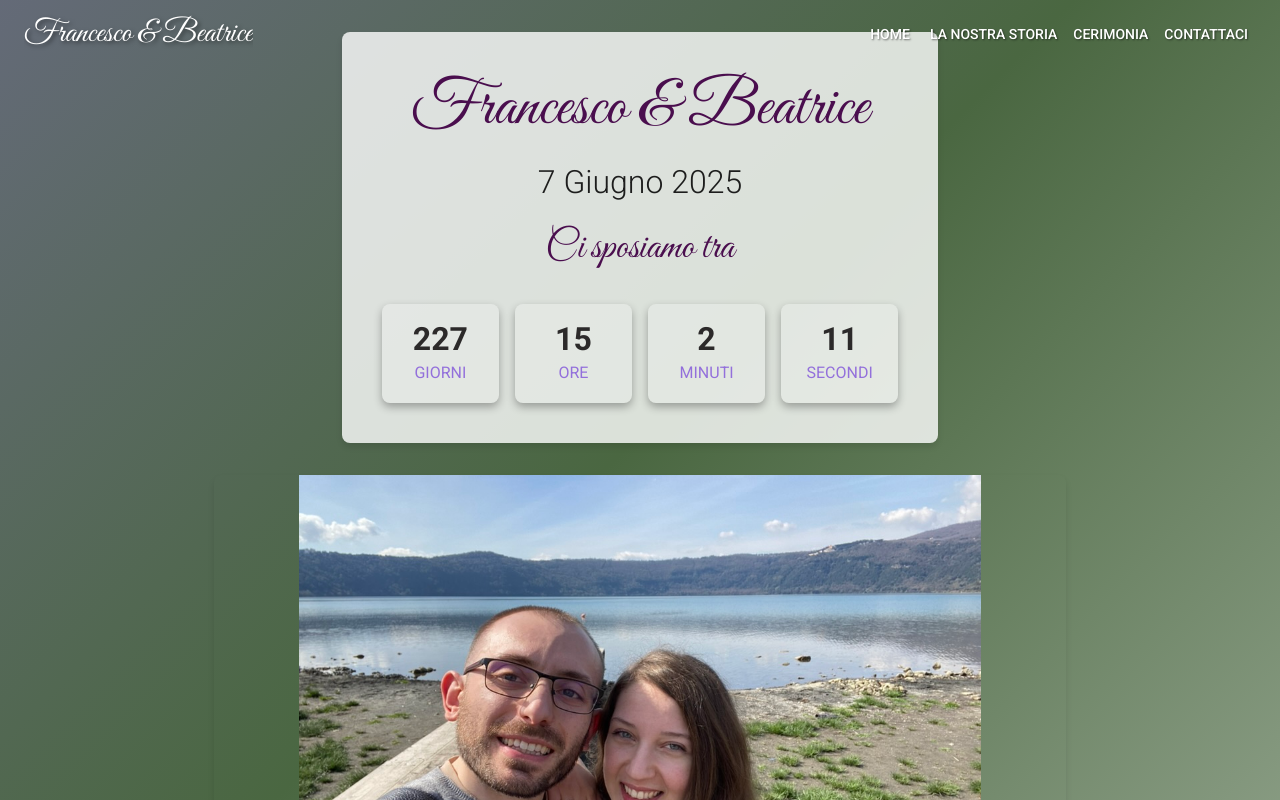
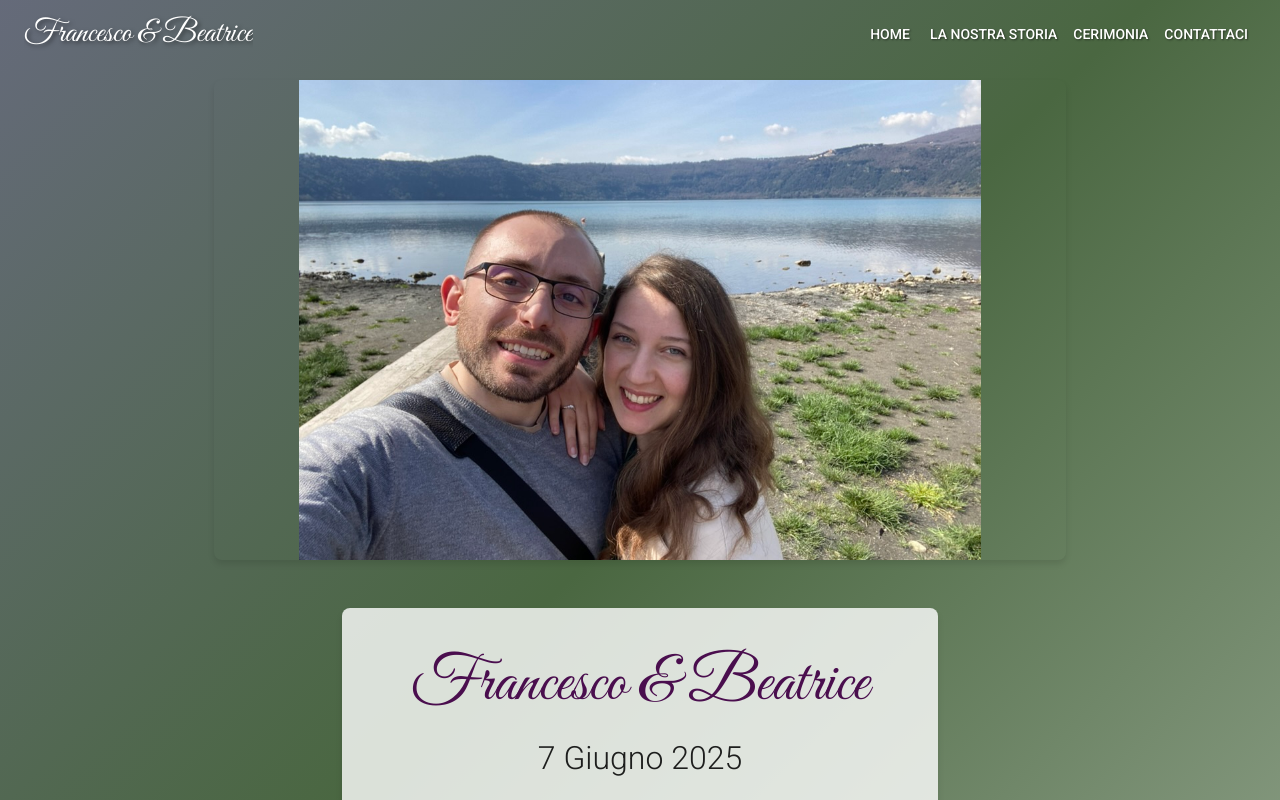
Before and after one commit to francescopesoli/wedding, a Next.js app: page / in a window 1280 px wide. Shown: the top 800 px of the page. Built offline with nearby package versions, Linux system fonts and the light colour scheme.

Commit message:
feat: updated some components

```diff
--- a/src/components/Countdown.tsx
+++ b/src/components/Countdown.tsx
@@ -1,5 +1,5 @@
 import React, { useState, useEffect } from 'react';
-import { Typography, Box, Grid, CircularProgress } from '@mui/material';
+import {Typography, Box, Grid, CircularProgress,useTheme, useMediaQuery} from '@mui/material';
 
 interface CountdownProps {
     targetDate: Date;
@@ -15,6 +15,8 @@ interface TimeLeft {
 const Countdown: React.FC<CountdownProps> = ({ targetDate }) => {
     const [timeLeft, setTimeLeft] = useState<TimeLeft>({});
     const [isLoading, setIsLoading] = useState(true);
+    const theme = useTheme();
+    const isMobile = useMediaQuery(theme.breakpoints.down('sm'));
 
     const labels: { [key: string]: string } = {
         days: 'Giorni',
@@ -50,7 +52,7 @@ const Countdown: React.FC<CountdownProps> = ({ targetDate }) => {
     if (isLoading) {
         return (
             <Box sx={{ display: 'flex', justifyContent: 'center', mt: 4 }}>
-                <CircularProgress />
+                <CircularProgress size={isMobile ? 30 : 40} />
             </Box>
         );
     }
@@ -64,39 +66,38 @@ const Countdown: React.FC<CountdownProps> = ({ targetDate }) => {
     }
 
     return (
-        <Box sx={{ mt: 4 }}>
-            <Grid container spacing={2} justifyContent="center">
+        <Box sx={{ mt: { xs: 1, sm: 2 } }}>
+            <Grid container spacing={isMobile ? 1 : 2} justifyContent="center">
                 {Object.entries(timeLeft).map(([interval, value]) => (
-                    <Grid item key={interval} xs={6} sm={3}>
+                    <Grid item key={interval}>
                         <Box
                             sx={{
-                                backgroundColor: 'rgba(255, 255, 255, 0.2)',
-                                padding: 2,
+                                backgroundColor: 'primary.main',
+                                padding: isMobile ? '4px 8px' : '8px 16px',
                                 borderRadius: 2,
-                                minWidth: 60,
-                                boxShadow: '0 4px 8px rgba(0,0,0,0.3)',
+                                display: 'flex',
+                                flexDirection: isMobile ? 'row' : 'column',
+                                alignItems: 'center',
+                                justifyContent: 'center',
                             }}
                         >
                             <Typography
-                                variant="h4"
-                                className="elven-script"
+                                variant={isMobile ? "body1" : "h4"}
                                 sx={{
-                                    color: '#2c2a2a',
+                                    color: 'white',
                                     fontWeight: 'bold',
-                                    textAlign: 'center',
-                                    fontSize: { xs: '1.5rem', sm: '2rem' },
+                                    fontSize: isMobile ? '0.9rem' : { xs: '1.2rem', sm: '1.5rem', md: '2rem' },
+                                    mr: isMobile ? 1 : 0,
                                 }}
                             >
                                 {value}
                             </Typography>
                             <Typography
-                                variant="subtitle1"
-                                className="elven-text"
+                                variant="caption"
                                 sx={{
-                                    color: '#9370db',
-                                    textAlign: 'center',
+                                    color: 'rgba(255,255,255,0.8)',
                                     textTransform: 'uppercase',
-                                    fontSize: { xs: '0.8rem', sm: '1rem' },
+                                    fontSize: isMobile ? '0.6rem' : { xs: '0.6rem', sm: '0.8rem', md: '1rem' },
                                 }}
                             >
                                 {labels[interval]}
--- a/src/components/HomePage.tsx
+++ b/src/components/HomePage.tsx
@@ -43,6 +43,19 @@ export default function HomePage() {
                     py: 4,
                 }}
             >
+                <Box
+                    sx={{
+                        width: '100%',
+                        height: isMobile ? '50vh' : '60vh',
+                        overflow: 'hidden',
+                        borderRadius: '8px',
+                        boxShadow: '0 4px 6px rgba(0, 0, 0, 0.1)',
+                        marginBottom: '3rem',
+                        marginTop: '3rem',
+                    }}
+                >
+                    <ImageSlider />
+                </Box>
                 <Box
                     textAlign="center"
                     sx={{
@@ -95,17 +108,7 @@ export default function HomePage() {
                     <Countdown targetDate={weddingDate} />
                 </Box>
 
-                <Box
-                    sx={{
-                        width: '100%',
-                        height: isMobile ? '50vh' : '60vh',
-                        overflow: 'hidden',
-                        borderRadius: '8px',
-                        boxShadow: '0 4px 6px rgba(0, 0, 0, 0.1)',
-                    }}
-                >
-                    <ImageSlider />
-                </Box>
+
             </Container>
         </Box>
     );
--- a/src/components/ImageSlider.tsx
+++ b/src/components/ImageSlider.tsx
@@ -23,25 +23,41 @@ export default function ImageSlider() {
         <Box
             sx={{
                 position: 'relative',
-                width: { xs: '100%', sm: '80%' },
-                height: { xs: '50vh', sm: '60vh' },
+                width: '80%',
+                height: '60vh',
                 margin: '0 auto',
                 overflow: 'hidden',
+                '&::before, &::after': {
+                    content: '""',
+                    position: 'absolute',
+                    top: 0,
+                    bottom: 0,
+                    width: '10%',
+                    background: 'inherit',
+                    zIndex: 1,
+                },
+                '&::before': {
+                    left: 0,
+                },
+                '&::after': {
+                    right: 0,
+                },
+                '& > div': {
+                    position: 'absolute',
+                    top: 0,
+                    left: 0,
+                    width: '100%',
+                    height: '100%',
+                    opacity: 0,
+                    transition: 'opacity 1s ease-in-out',
+                    '&.active': {
+                        opacity: 1,
+                    },
+                },
             }}
         >
             {images.map((src, index) => (
-                <Box
-                    key={src}
-                    sx={{
-                        position: 'absolute',
-                        top: 0,
-                        left: 0,
-                        width: '100%',
-                        height: '100%',
-                        opacity: index === currentImageIndex ? 1 : 0,
-                        transition: 'opacity 1s ease-in-out',
-                    }}
-                >
+                <div key={src} className={index === currentImageIndex ? 'active' : ''}>
                     <Image
                         src={src}
                         alt={`Francesco e Beatrice ${index + 1}`}
@@ -53,7 +69,7 @@ export default function ImageSlider() {
                         quality={100}
                         priority={index === 0}
                     />
-                </Box>
+                </div>
             ))}
         </Box>
     );
--- a/src/components/LeafletMap.tsx
+++ b/src/components/LeafletMap.tsx
@@ -100,7 +100,7 @@ const LeafletMap: React.FC<MapProps> = ({ locations }) => {
                     font-size: 12px;
                     white-space: nowrap;
                     position: absolute;
-                    top: -25px;
+                    top: -40px;
                     left: 50%;
                     transform: translateX(-50%);
                     box-shadow: 0 1px 3px rgba(0,0,0,0.2);
```
